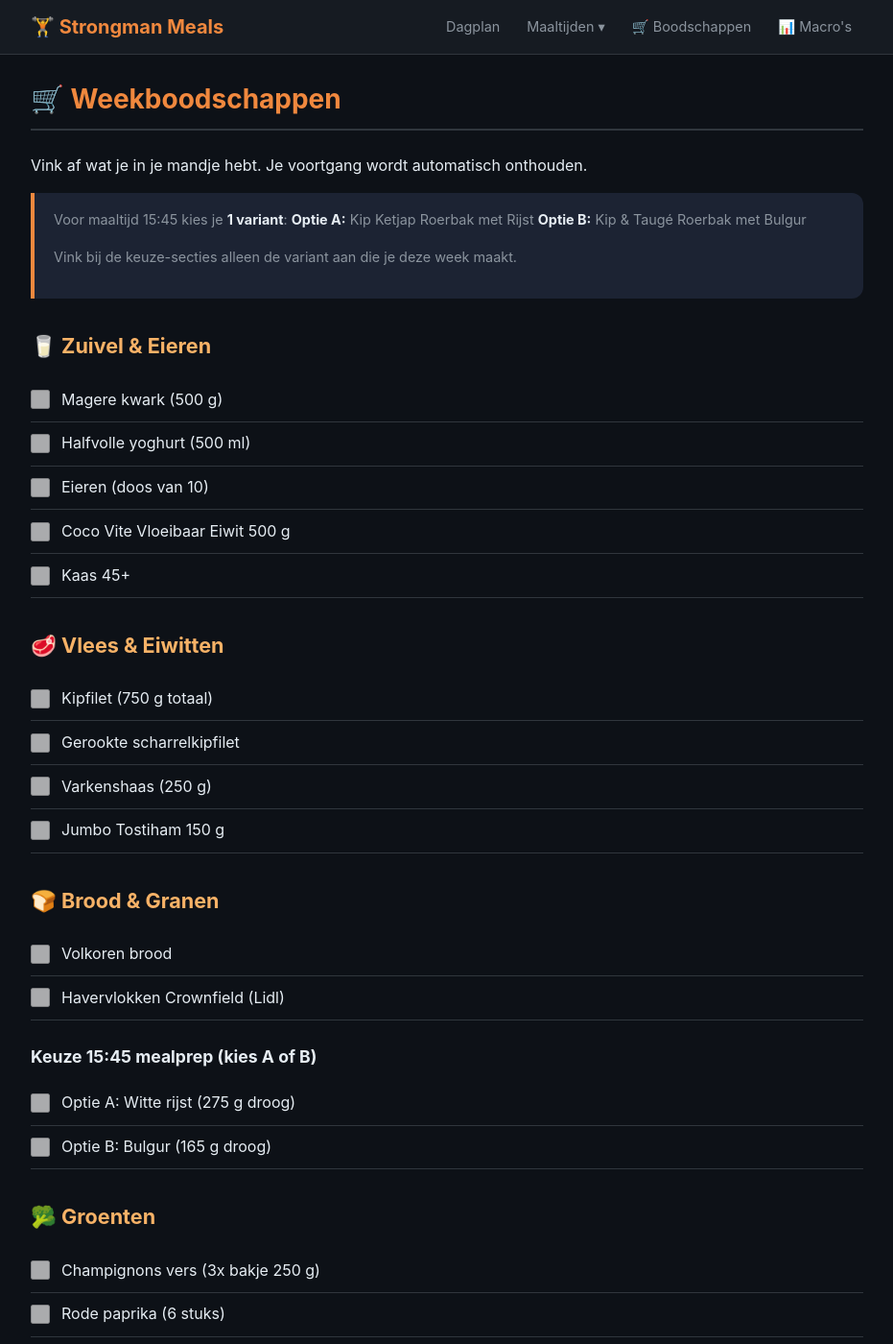
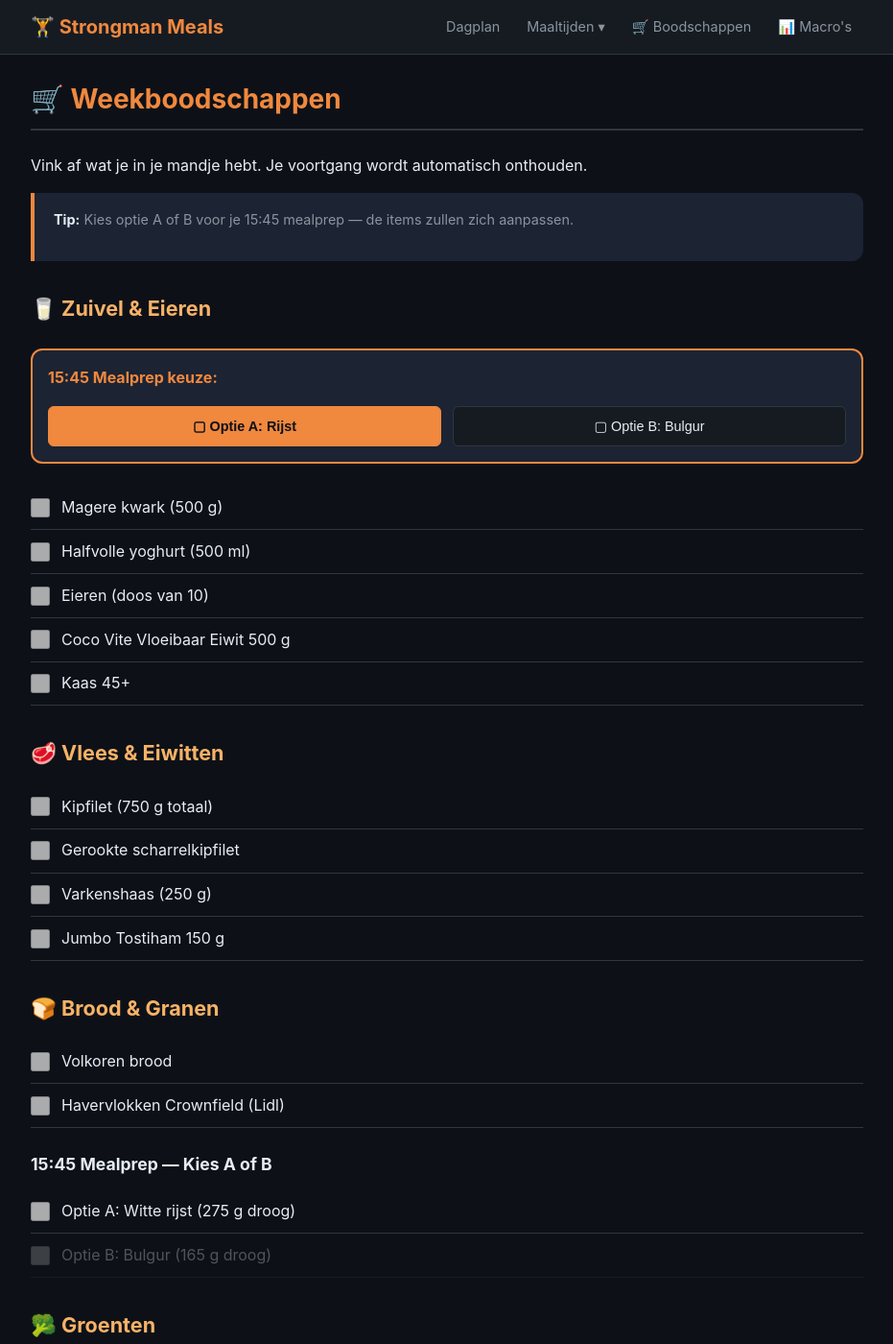
Before and after one commit to Marc013/mealprep, a Jekyll site: the page built from docs/boodschappen.md, in a window 1280 px wide and 1400 px high. Shown: the whole window at 96% size, without its empty margins (174-1105 px from the left). Built offline with Jekyll 4.4.1, drawn with Linux system fonts in a browser that asks for light colours; some of the changed text lies outside the part shown.

Commit message:
Implement dynamic A/B meal selection feature and update styling for selector UI

```diff
--- a/docs/_layouts/default.html
+++ b/docs/_layouts/default.html
@@ -24,21 +24,113 @@
         // Checkbox state persistence via localStorage
         document.addEventListener('DOMContentLoaded', function () {
             const checkboxes = document.querySelectorAll('input[type="checkbox"]');
-            checkboxes.forEach(function (cb, i) {
-                const key = 'cb-' + window.location.pathname + '-' + i;
-                cb.checked = localStorage.getItem(key) === 'true';
+
+            // Initialize checkboxes from localStorage
+            checkboxes.forEach(function (cb, index) {
+                // Create unique key using page path + text content for stability
+                const label = cb.parentElement.textContent.trim().substring(0, 50);
+                const key = 'mealprep-checkbox-' + window.location.pathname + '-' + label;
+
+                // Restore state if it exists
+                const saved = localStorage.getItem(key);
+                if (saved !== null) {
+                    cb.checked = saved === 'true';
+                }
+
+                // Save state on every change
                 cb.addEventListener('change', function () {
-                    localStorage.setItem(key, cb.checked);
+                    localStorage.setItem(key, cb.checked.toString());
                 });
             });
 
-            // Cooking step highlight on tap
+            // Cooking step highlight on tap (for recipe pages)
             const steps = document.querySelectorAll('.cooking-steps li');
             steps.forEach(function (step) {
                 step.addEventListener('click', function () {
                     step.classList.toggle('step-done');
                 });
             });
+
+            // Dynamic mealprep A/B selector for grocery list
+            if (window.location.pathname.includes('boodschappen')) {
+                setupMealPrepSelector();
+            }
+
+            function setupMealPrepSelector() {
+                // Find all list items
+                const allItems = document.querySelectorAll('main ul li');
+                const itemsWithOptions = Array.from(allItems).filter(li =>
+                    li.textContent.includes('Optie A:') || li.textContent.includes('Optie B:')
+                );
+
+                if (itemsWithOptions.length === 0) return;
+
+                // Get or set saved preference
+                const savedChoice = localStorage.getItem('mealprep-15-45-choice') || 'A';
+
+                // Create selector UI
+                const selector = document.createElement('div');
+                selector.id = 'mealprep-selector';
+                selector.className = 'mealprep-selector';
+                selector.innerHTML = `
+                    <strong>15:45 Mealprep keuze:</strong>
+                    <div class="selector-buttons">
+                        <button class="selector-btn ${savedChoice === 'A' ? 'active' : ''}" data-choice="A">
+                            ▢ Optie A: Rijst
+                        </button>
+                        <button class="selector-btn ${savedChoice === 'B' ? 'active' : ''}" data-choice="B">
+                            ▢ Optie B: Bulgur
+                        </button>
+                    </div>
+                `;
+
+                // Insert before first content ul
+                const firstUl = document.querySelector('main > ul');
+                if (firstUl) {
+                    firstUl.parentNode.insertBefore(selector, firstUl);
+                }
+
+                // Add event listeners
+                const buttons = selector.querySelectorAll('.selector-btn');
+                buttons.forEach(btn => {
+                    btn.addEventListener('click', function () {
+                        const choice = this.getAttribute('data-choice');
+                        setMealPrepChoice(choice);
+
+                        // Update active state
+                        buttons.forEach(b => b.classList.remove('active'));
+                        this.classList.add('active');
+                    });
+                });
+
+                // Apply initial choice
+                setMealPrepChoice(savedChoice);
+            }
+
+            function setMealPrepChoice(choice) {
+                localStorage.setItem('mealprep-15-45-choice', choice);
+
+                // Get all items
+                const allItems = document.querySelectorAll('main ul li');
+
+                allItems.forEach(li => {
+                    const text = li.textContent;
+
+                    if (text.includes('Optie A:') && choice !== 'A') {
+                        li.style.opacity = '0.3';
+                        li.style.pointerEvents = 'none';
+                        li.classList.add('mealprep-hidden');
+                    } else if (text.includes('Optie B:') && choice !== 'B') {
+                        li.style.opacity = '0.3';
+                        li.style.pointerEvents = 'none';
+                        li.classList.add('mealprep-hidden');
+                    } else {
+                        li.style.opacity = '1';
+                        li.style.pointerEvents = 'auto';
+                        li.classList.remove('mealprep-hidden');
+                    }
+                });
+            }
         });
     </script>
 </body>
--- a/docs/assets/css/style.css
+++ b/docs/assets/css/style.css
@@ -357,6 +357,80 @@ tr:hover {
     content: '✓';
 }
 
+/* ── MEALPREP A/B SELECTOR ── */
+.mealprep-selector {
+    background: var(--card);
+    border: 2px solid var(--accent);
+    border-radius: var(--radius);
+    padding: 1rem;
+    margin: 1.5rem 0;
+    display: flex;
+    flex-direction: column;
+    gap: 1rem;
+    align-items: flex-start;
+}
+
+.mealprep-selector strong {
+    color: var(--accent);
+    font-size: 1rem;
+}
+
+.selector-buttons {
+    display: flex;
+    gap: 0.75rem;
+    flex-wrap: wrap;
+    width: 100%;
+}
+
+.selector-btn {
+    flex: 1;
+    min-width: 150px;
+    padding: 0.75rem 1rem;
+    background: var(--surface);
+    border: 1px solid var(--border);
+    color: var(--text);
+    border-radius: 6px;
+    font-size: 0.9rem;
+    cursor: pointer;
+    transition: all 0.2s;
+    font-weight: 500;
+}
+
+.selector-btn:hover {
+    background: var(--card);
+    border-color: var(--accent);
+    color: var(--accent);
+}
+
+.selector-btn.active {
+    background: var(--accent);
+    color: var(--bg);
+    border-color: var(--accent);
+    font-weight: 600;
+}
+
+/* Items die verborgen zijn door A/B selectie */
+.mealprep-hidden {
+    pointer-events: none;
+}
+
+@media (max-width: 600px) {
+    .mealprep-selector {
+        padding: 0.85rem;
+        flex-direction: column;
+    }
+
+    .selector-buttons {
+        flex-direction: column;
+        width: 100%;
+    }
+
+    .selector-btn {
+        min-width: unset;
+        width: 100%;
+    }
+}
+
 /* ── CHECKLIST (boodschappen) ── */
 .task-list-item {
     list-style: none;
@@ -373,12 +447,27 @@ tr:hover {
     height: 1.25rem;
     accent-color: var(--green);
     flex-shrink: 0;
+    cursor: pointer;
 }
 
-.task-list-item-checkbox:checked+span,
-input[type="checkbox"]:checked~* {
+/* Styling voor checked items */
+.task-list-item input[type="checkbox"]:checked+span,
+.task-list-item.task-list-item-checked {
     opacity: 0.5;
     text-decoration: line-through;
+    color: var(--text-muted);
+}
+
+/* Als de checkbox direct de label-tekst omhult */
+.task-list-item input[type="checkbox"]+label {
+    cursor: pointer;
+    flex-grow: 1;
+}
+
+.task-list-item input[type="checkbox"]:checked+label {
+    opacity: 0.5;
+    text-decoration: line-through;
+    color: var(--text-muted);
 }
 
 ul:has(.task-list-item) {
--- a/docs/boodschappen.md
+++ b/docs/boodschappen.md
@@ -5,11 +5,7 @@ title: "🛒 Weekboodschappen"
 Vink af wat je in je mandje hebt. Je voortgang wordt automatisch onthouden.
 {: .text-muted}
 
-> Voor maaltijd 15:45 kies je **1 variant**:
-> **Optie A:** Kip Ketjap Roerbak met Rijst
-> **Optie B:** Kip & Taugé Roerbak met Bulgur
->
-> Vink bij de keuze-secties alleen de variant aan die je deze week maakt.
+> **Tip:** Kies optie A of B voor je 15:45 mealprep — de items zullen zich aanpassen.
 
 ## 🥛 Zuivel & Eieren
 
@@ -31,7 +27,7 @@ Vink af wat je in je mandje hebt. Je voortgang wordt automatisch onthouden.
 - [ ] Volkoren brood
 - [ ] Havervlokken Crownfield (Lidl)
 
-### Keuze 15:45 mealprep (kies A of B)
+### 15:45 Mealprep — Kies A of B
 
 - [ ] Optie A: Witte rijst (275 g droog)
 - [ ] Optie B: Bulgur (165 g droog)
@@ -46,11 +42,11 @@ Vink af wat je in je mandje hebt. Je voortgang wordt automatisch onthouden.
 - [ ] Cherrytomaatjes (bakje 250 g)
 - [ ] Gemengde sla (IJsbergsla & Veldsla) 200 g
 
-### Keuze 15:45 mealprep (kies A of B)
+### 15:45 Mealprep — Kies A of B
 
 - [ ] Optie A: Broccoli (1 krop ~400 g)
 - [ ] Optie B: Taugé (875 g)
-- [ ] Optie B: Prei (400 g)
+- [ ] Optie B: Prei (400 g ~5 stuks)
 - [ ] Optie B: Wortel (250 g)
 
 ## 🍎 Fruit
```
